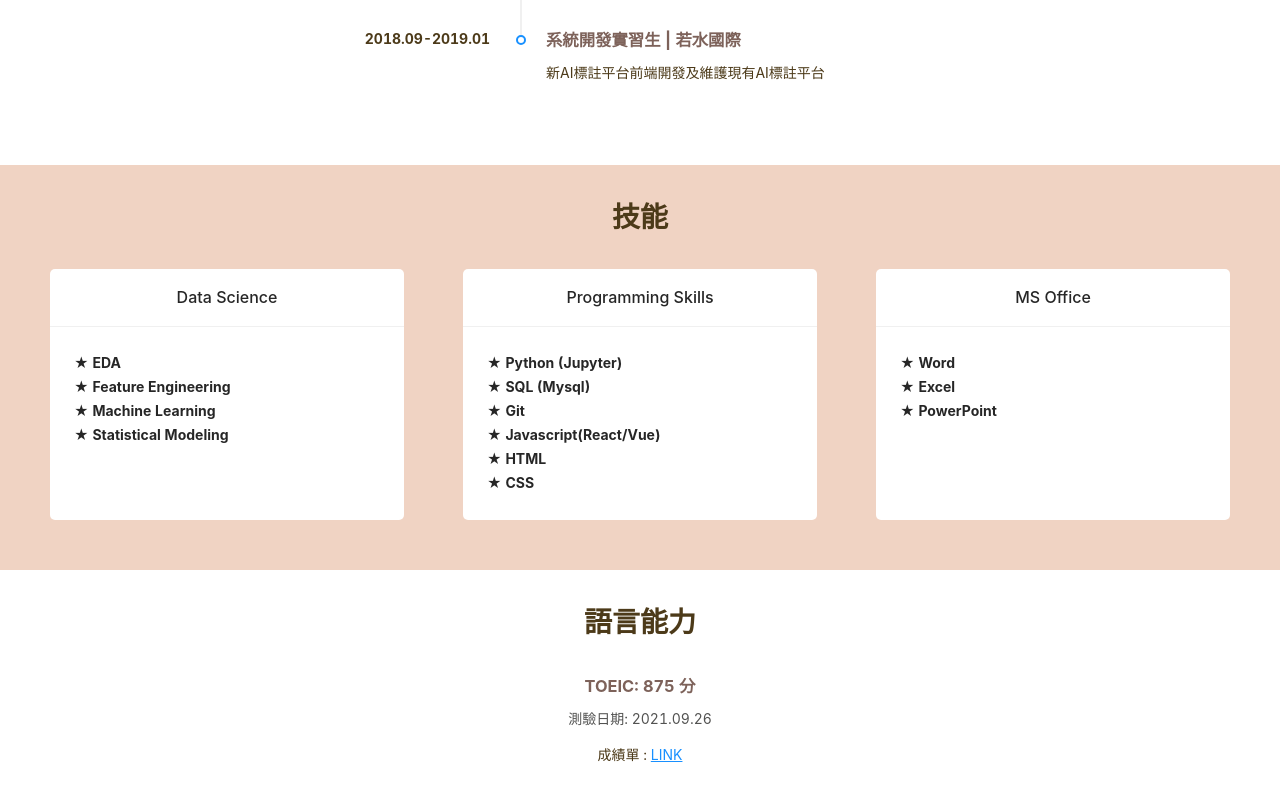
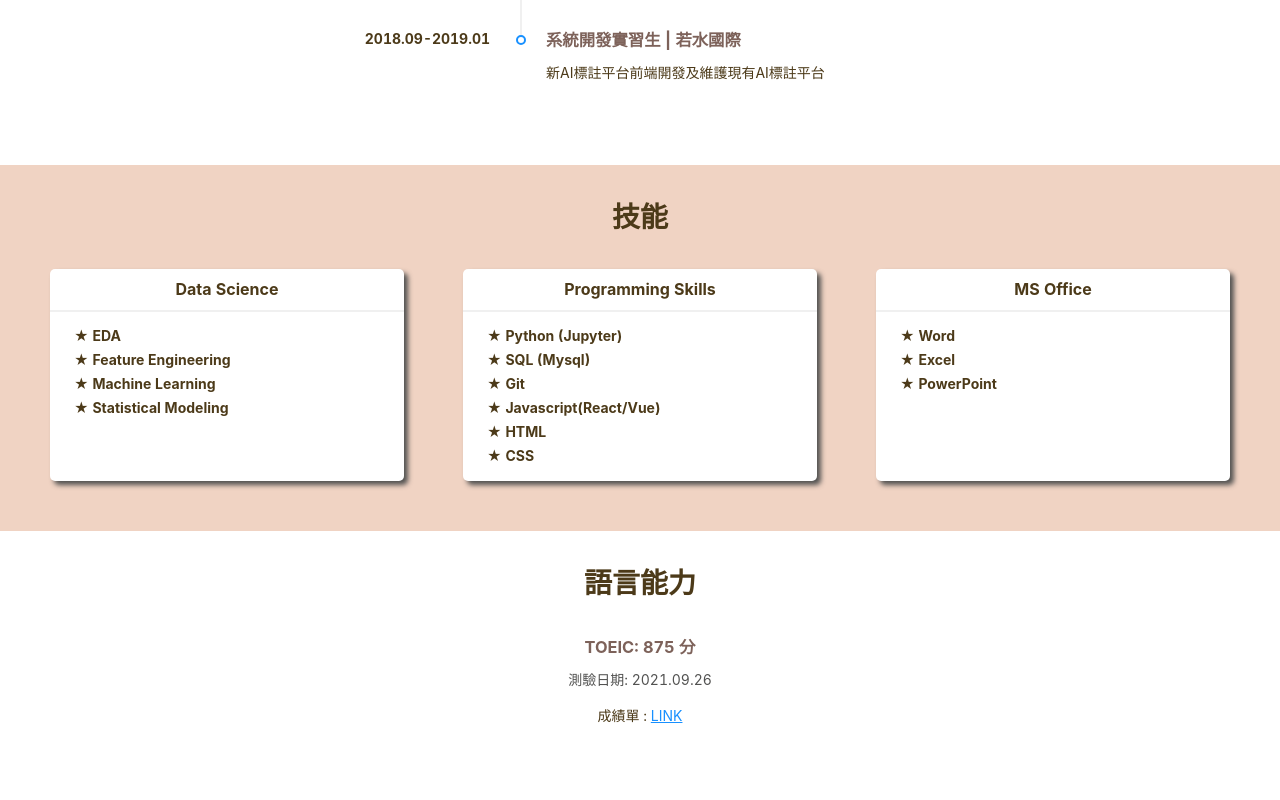
Before and after one commit to HsinShan/Portfolio-Blog, a React (Create React App) app: page / in a window 1280 px wide. Shown: the part 1450-2250 px from the top of the page. After the commit the page ends 2221 px from the top, so only its background shows below. Built offline with nearby package versions, Linux system fonts and the light colour scheme.

Commit message:
Adjust skills style

```diff
--- a/src/assets/style/main/skills.scss
+++ b/src/assets/style/main/skills.scss
@@ -8,6 +8,25 @@
     .ant-card {
         width: 30%;
         border-radius: 5px;
+        box-shadow: 4px 4px 5px $gray-light;
+
+
+        &-head {
+           min-height: 0px;
+           border-bottom: 2px solid #f0f0f0;
+
+           &-title {
+            color: $font-brown;
+            padding: 8px 0;
+            font-weight: bold;
+            }
+
+        }
+
+        &-body {
+            color: $font-brown;
+            padding: 12px 24px;
+        }
 
         .skill {
             text-align: left;
@@ -15,4 +34,13 @@
             margin: 2px 0;
         }
     }
+
+    @include mobile {
+        display: block;
+
+        .ant-card {
+            width: 95%;
+            margin: 20px auto;
+        }
+    }
 }
```
